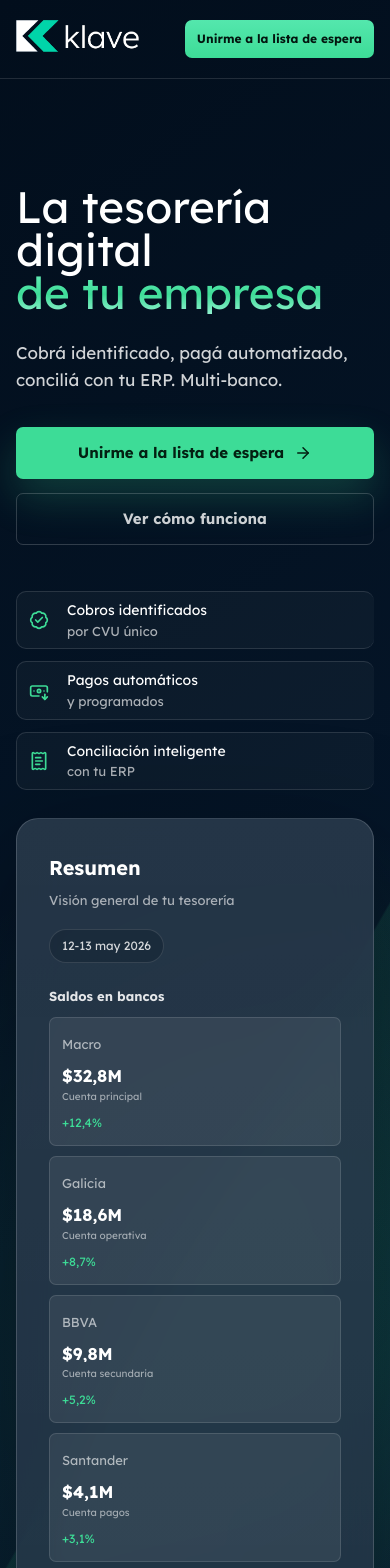
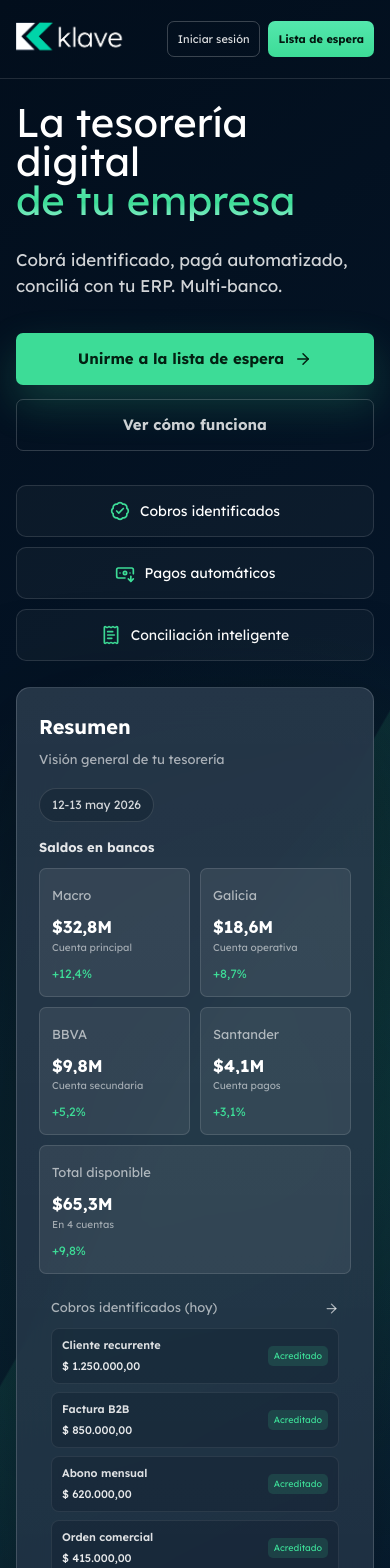
Before and after one commit to gonazurak/klave-landing, a Next.js app: page / in a window 390 px wide. Shown: the top 1568 px of the page. Built offline with nearby package versions, Linux system fonts and the light colour scheme.

Commit message:
Improve mobile landing layout

```diff
--- a/src/app/globals.css
+++ b/src/app/globals.css
@@ -256,10 +256,9 @@ input {
 }
 
 .value-strip span {
-  display: grid;
-  grid-template-columns: 28px minmax(0, 1fr);
-  grid-template-rows: auto auto;
-  gap: 4px 10px;
+  display: flex;
+  justify-content: center;
+  gap: 10px;
   align-items: center;
   min-width: 0;
   color: white;
@@ -274,13 +273,7 @@ input {
 
 .value-strip svg {
   color: var(--aqua);
-  grid-row: 1 / 3;
-}
-
-.value-strip small {
-  color: rgba(255, 255, 255, 0.66);
-  font-size: 13px;
-  line-height: 1.15;
+  flex: 0 0 auto;
 }
 
 .hero-product {
@@ -961,6 +954,10 @@ input {
   border-bottom: 0;
 }
 
+.pricing-cards {
+  display: none;
+}
+
 .waitlist-band {
   background: var(--navy-900);
   color: white;
@@ -1164,6 +1161,15 @@ input {
     width: min(100% - 32px, 1180px);
   }
 
+  .hero-shell {
+    min-height: auto;
+  }
+
+  .hero-grid {
+    gap: 26px;
+    padding: 16px 0 18px;
+  }
+
   .site-header {
     height: auto;
   }
@@ -1171,28 +1177,43 @@ input {
   .header-inner {
     width: min(100% - 32px, 1180px);
     height: 78px;
+    grid-template-columns: auto minmax(0, 1fr);
+    gap: 12px;
   }
 
   .brand img {
-    width: 142px;
+    width: 118px;
   }
 
   .login-link {
-    display: none;
+    display: inline-flex;
+    min-height: 36px;
+    padding: 0 10px;
+    font-size: 11px;
   }
 
   .nav-cta {
-    min-height: 38px;
-    padding: 0 12px;
-    font-size: 12px;
+    min-height: 36px;
+    padding: 0 10px;
+    font-size: 11px;
+    white-space: nowrap;
+  }
+
+  .header-actions {
+    justify-self: end;
+    gap: 8px;
   }
 
   .hero-copy h1 {
-    font-size: 44px;
+    font-size: 40px;
   }
 
   .hero-copy p {
     font-size: 17px;
+  }
+
+  .hero-copy {
+    padding: 8px 0 0;
   }
 
   .hero-actions,
@@ -1201,22 +1222,27 @@ input {
     width: 100%;
   }
 
-  .value-strip,
   .benefit-grid {
     grid-template-columns: 1fr;
   }
 
-  .value-strip span,
   .benefit-grid span {
     border-right: 0;
     justify-content: flex-start;
   }
 
-  .value-strip span {
-    min-height: 58px;
+  .value-strip {
+    grid-template-columns: 1fr;
+    gap: 10px;
+    margin-top: 34px;
+    max-width: none;
   }
 
-  .metric-grid,
+  .value-strip span {
+    min-height: 52px;
+    text-align: center;
+  }
+
   .dashboard-main,
   .dashboard-bottom,
   .pain-grid,
@@ -1224,11 +1250,48 @@ input {
     grid-template-columns: 1fr;
   }
 
+  .metric-grid {
+    grid-template-columns: repeat(2, minmax(0, 1fr));
+  }
+
+  .metric-card {
+    min-height: 96px;
+  }
+
+  .metric-card:nth-child(5) {
+    grid-column: 1 / -1;
+  }
+
   .hero-product {
-    border-radius: 22px;
-    padding: 14px;
+    border-radius: 14px;
+    padding: 10px;
     grid-template-columns: 1fr;
     min-height: auto;
+    margin-bottom: 10px;
+  }
+
+  .app-content {
+    padding: 14px 12px 12px;
+  }
+
+  .product-topbar {
+    padding-bottom: 16px;
+  }
+
+  .dashboard-main {
+    gap: 8px;
+    margin-top: 12px;
+  }
+
+  .cash-panel,
+  .activity-panel,
+  .table-panel,
+  .sync-panel {
+    padding: 12px;
+  }
+
+  .panel-heading {
+    margin-bottom: 10px;
   }
 
   .app-sidebar {
@@ -1264,8 +1327,92 @@ input {
     white-space: nowrap;
   }
 
+  .dashboard-bottom .sync-panel {
+    min-height: 156px;
+  }
+
+  .cashflow-chart {
+    height: 124px;
+  }
+
+  .problem-copy h2 {
+    font-size: 32px;
+    line-height: 1.12;
+  }
+
   .problem-copy h2 span {
-    display: inline;
+    display: block;
+  }
+
+  .pricing-table-wrap {
+    display: none;
+  }
+
+  .pricing-cards {
+    display: grid;
+    gap: 12px;
+  }
+
+  .pricing-card {
+    border: 1px solid #d6e3ec;
+    border-radius: 12px;
+    background: white;
+    padding: 18px;
+    box-shadow: 0 14px 34px rgba(10, 37, 64, 0.06);
+  }
+
+  .pricing-card > div:first-child {
+    display: flex;
+    align-items: flex-start;
+    justify-content: space-between;
+    gap: 16px;
+    margin-bottom: 16px;
+  }
+
+  .pricing-card span {
+    color: var(--navy);
+    font-size: 16px;
+    font-weight: 750;
+  }
+
+  .pricing-card strong {
+    color: #107650;
+    font-size: 18px;
+    white-space: nowrap;
+  }
+
+  .pricing-card dl {
+    display: grid;
+    grid-template-columns: repeat(2, minmax(0, 1fr));
+    gap: 10px;
+    margin: 0;
+  }
+
+  .pricing-card dl div {
+    border-radius: 8px;
+    background: #f3f8fb;
+    padding: 10px;
+  }
+
+  .pricing-card dt {
+    color: #526175;
+    font-size: 11px;
+    font-weight: 700;
+    text-transform: uppercase;
+  }
+
+  .pricing-card dd {
+    margin: 4px 0 0;
+    color: var(--navy);
+    font-size: 14px;
+    font-weight: 750;
+  }
+
+  .pricing-card p {
+    margin: 14px 0 0;
+    color: #526175;
+    font-size: 13px;
+    line-height: 1.45;
   }
 
   .footer-inner {
--- a/src/app/page.tsx
+++ b/src/app/page.tsx
@@ -166,7 +166,7 @@ export default function Home() {
             </nav>
             <div className="header-actions">
               <a className="login-link" href="#waitlist">Iniciar sesión</a>
-              <a className="nav-cta" href="#waitlist">Unirme a la lista de espera</a>
+              <a className="nav-cta" href="#waitlist">Lista de espera</a>
             </div>
           </div>
           </header>
@@ -193,17 +193,14 @@ export default function Home() {
               <span>
                 <BadgeCheck size={20} />
                 Cobros identificados
-                <small>por CVU único</small>
               </span>
               <span>
                 <BanknoteArrowDown size={20} />
                 Pagos automáticos
-                <small>y programados</small>
               </span>
               <span>
                 <ReceiptText size={20} />
                 Conciliación inteligente
-                <small>con tu ERP</small>
               </span>
             </div>
           </div>
@@ -356,8 +353,9 @@ export default function Home() {
           <div className="problem-copy">
             <span className="section-kicker">Tesorería operativa</span>
             <h2>
-              <span>Menos persecución de comprobantes.</span>
-              <span>Más control de caja.</span>
+              Menos persecución de comprobantes.
+              <br />
+              Más control de caja.
             </h2>
             <p>
               Klave centraliza cobros, pagos, saldos y conciliación para que el
@@ -439,6 +437,35 @@ export default function Home() {
               </tbody>
             </table>
           </div>
+          <div className="pricing-cards" aria-label="Planes">
+            {plans.map((plan) => (
+              <article className="pricing-card" key={plan.name}>
+                <div>
+                  <span>{plan.name}</span>
+                  <strong>{plan.fee}</strong>
+                </div>
+                <dl>
+                  <div>
+                    <dt>Comisión</dt>
+                    <dd>{plan.commission}</dd>
+                  </div>
+                  <div>
+                    <dt>Cap</dt>
+                    <dd>{plan.cap}</dd>
+                  </div>
+                  <div>
+                    <dt>Clientes</dt>
+                    <dd>{plan.customers}</dd>
+                  </div>
+                  <div>
+                    <dt>Pagos</dt>
+                    <dd>{plan.payments}</dd>
+                  </div>
+                </dl>
+                <p>{plan.bestFor}</p>
+              </article>
+            ))}
+          </div>
         </div>
       </section>
 
```
